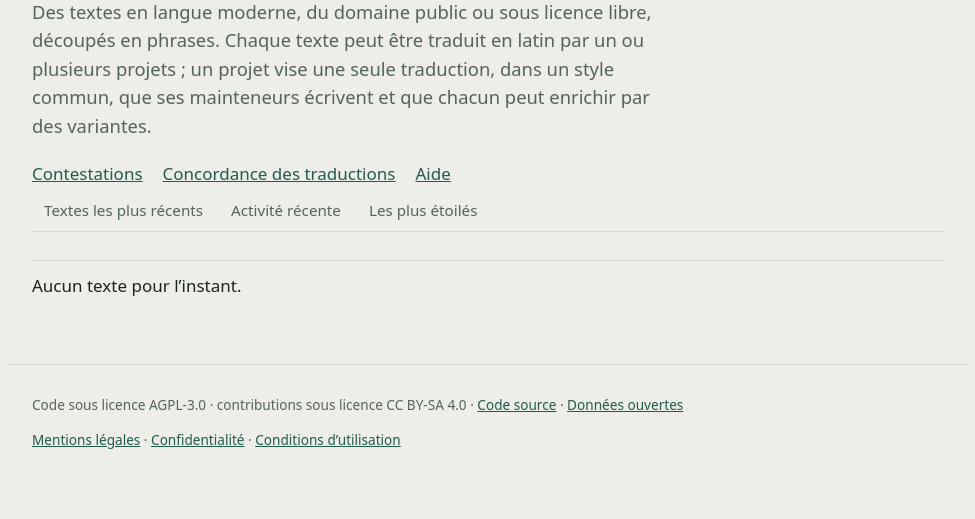
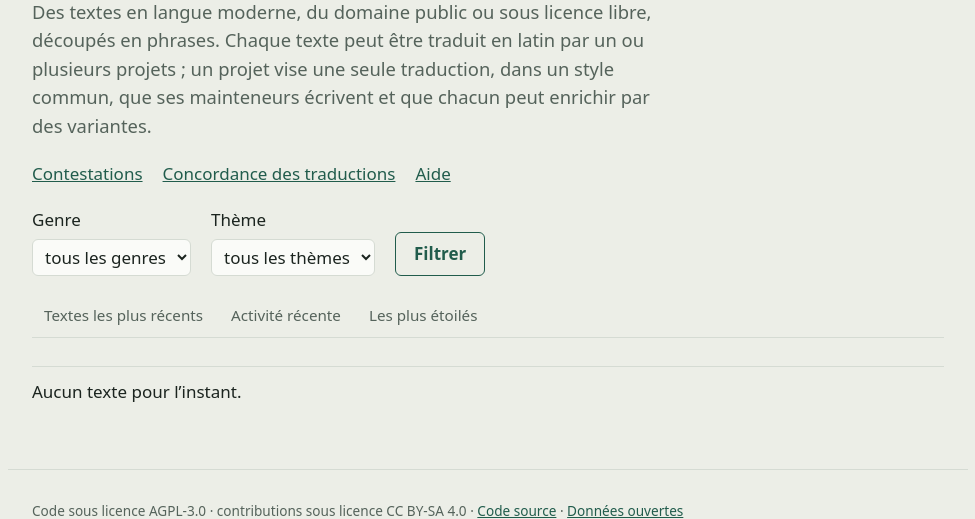
Before and after one commit to jderet/phraseologie-latine, a Django app: template templates/translations/source_list.html in a window 1280 px wide. Shown: the part 189-708 px from the top of the page, without its empty margins (152-1127 px from the left). Run offline with Django 5.2, Linux system fonts and the light colour scheme; the template is opened without the code that fills it, so the values that code supplies are empty; parts of the project's set-up code (start-up, migrations or seed data) failed here and were passed over.

Commit message:
Page « Traduction » : filtrer par genre et par thème, une page par entrée
Deux menus à côté des tris, les pastilles sur chaque carte et sur la page d'un
texte, et les adresses /textes/genre/<code>/ et /textes/theme/<code>/.

Co-Authored-By: Claude Opus 5 <noreply@anthropic.com>

```diff
--- a/templates/translations/source_list.html
+++ b/templates/translations/source_list.html
@@ -1,7 +1,7 @@
 {% extends "base.html" %}
 {% load i18n %}
 
-{% block title %}{% translate "Traduction" %} · {{ block.super }}{% endblock %}
+{% block title %}{% if page_genre %}{{ page_genre|capfirst }}{% elif page_theme %}{{ page_theme|capfirst }}{% else %}{% translate "Traduction" %}{% endif %} · {{ block.super }}{% endblock %}
 
 {% block content %}
 <section>
@@ -14,10 +14,34 @@
   {% endblocktranslate %}</p>
   <p class="actions">{% if user.is_authenticated %}<a class="button" href="{% url 'translations:source_create' %}">{% translate "Ajouter un texte" %}</a> {% endif %}<a href="{% url 'justifications:challenge_list' %}">{% translate "Contestations" %}</a> <a href="{% url 'translations:concordance' %}">{% translate "Concordance des traductions" %}</a> <a href="{% url 'translations:help' %}">{% translate "Aide" %}</a></p>
 
+  <form method="get" action="{% url 'translations:source_list' %}" class="filter-form">
+    <div class="field">
+      <label for="genre">{% translate "Genre" %}</label>
+      <select id="genre" name="genre">
+        <option value="">{% translate "tous les genres" %}</option>
+        {% for family, options in genre_groups %}<optgroup label="{{ family }}">{% for value, label in options %}<option value="{{ value }}"{% if value == genre %} selected{% endif %}>{{ label|capfirst }}</option>{% endfor %}</optgroup>{% endfor %}
+      </select>
+    </div>
+    <div class="field">
+      <label for="theme">{% translate "Thème" %}</label>
+      <select id="theme" name="theme">
+        <option value="">{% translate "tous les thèmes" %}</option>
+        {% for family, options in theme_groups %}<optgroup label="{{ family }}">{% for value, label in options %}<option value="{{ value }}"{% if value == theme %} selected{% endif %}>{{ label|capfirst }}</option>{% endfor %}</optgroup>{% endfor %}
+      </select>
+    </div>
+    {% if order != "recents" %}<input type="hidden" name="tri" value="{{ order }}">{% endif %}
+    <button type="submit" class="button button-quiet">{% translate "Filtrer" %}</button>
+  </form>
+  {% if page_genre %}
+  <p class="note">{% blocktranslate with name=page_genre %}Genre : {{ name }}{% endblocktranslate %} · <a href="{% url 'translations:source_list' %}">{% translate "tous les textes" %}</a></p>
+  {% elif page_theme %}
+  <p class="note">{% blocktranslate with name=page_theme %}Thème : {{ name }}{% endblocktranslate %} · <a href="{% url 'translations:source_list' %}">{% translate "tous les textes" %}</a></p>
+  {% endif %}
+
   <nav class="workshop-tabs sort-tabs" aria-label="{% translate 'Ordre' %}">
-    <a href="?tri=recents"{% if order == "recents" %} aria-current="page"{% endif %}>{% translate "Textes les plus récents" %}</a>
-    <a href="?tri=activite"{% if order == "activite" %} aria-current="page"{% endif %}>{% translate "Activité récente" %}</a>
-    <a href="?tri=etoiles"{% if order == "etoiles" %} aria-current="page"{% endif %}>{% translate "Les plus étoilés" %}</a>
+    <a href="{% querystring tri='recents' page=None %}"{% if order == "recents" %} aria-current="page"{% endif %}>{% translate "Textes les plus récents" %}</a>
+    <a href="{% querystring tri='activite' page=None %}"{% if order == "activite" %} aria-current="page"{% endif %}>{% translate "Activité récente" %}</a>
+    <a href="{% querystring tri='etoiles' page=None %}"{% if order == "etoiles" %} aria-current="page"{% endif %}>{% translate "Les plus étoilés" %}</a>
   </nav>
   <ul class="item-list text-list">
     {% for source in page %}
@@ -25,6 +49,7 @@
       <div class="text-card-head">
         <a class="item-title" href="{{ source.get_absolute_url }}">{{ source.title }}</a>
         <span class="muted">{% if source.author %}{{ source.author }} · {% endif %}{{ source.get_language_display }} · {% blocktranslate count counter=source.segment_count %}{{ counter }} phrase{% plural %}{{ counter }} phrases{% endblocktranslate %}{% if source.star_count %} · <span aria-hidden="true">★</span> {% blocktranslate count counter=source.star_count %}{{ counter }} étoile{% plural %}{{ counter }} étoiles{% endblocktranslate %}{% endif %}</span>
+        <p class="text-tags">{% for code, name in source.genre_names %}<a class="text-tag is-genre" href="{% url 'translations:source_by_genre' code %}">{{ name }}</a> {% endfor %}{% for code, name in source.theme_names %}<a class="text-tag" href="{% url 'translations:source_by_theme' code %}">{{ name }}</a> {% endfor %}</p>
       </div>
       <ul class="project-rows">
         {% for project in source.project_list %}
--- a/translations/urls.py
+++ b/translations/urls.py
@@ -7,6 +7,8 @@ app_name = "translations"
 urlpatterns = [
     path("textes/", views.source_list, name="source_list"),
     path("textes/ajouter/", views.source_create, name="source_create"),
+    path("textes/genre/<slug:code>/", views.source_by_genre, name="source_by_genre"),
+    path("textes/theme/<slug:code>/", views.source_by_theme, name="source_by_theme"),
     path("textes/<int:pk>/", views.source_detail, name="source"),
     path("textes/<int:pk>/modifier/", views.source_edit, name="source_edit"),
     path("textes/<int:pk>/phrases/", views.source_sentences, name="source_sentences"),
```
Also changed, not shown: static/css/site.css (+33 -0 lines), templates/translations/source_detail.html (+12 -0 lines), translations/tests/test_divisions.py (+2 -0 lines), translations/views.py (+54 -5 lines).
